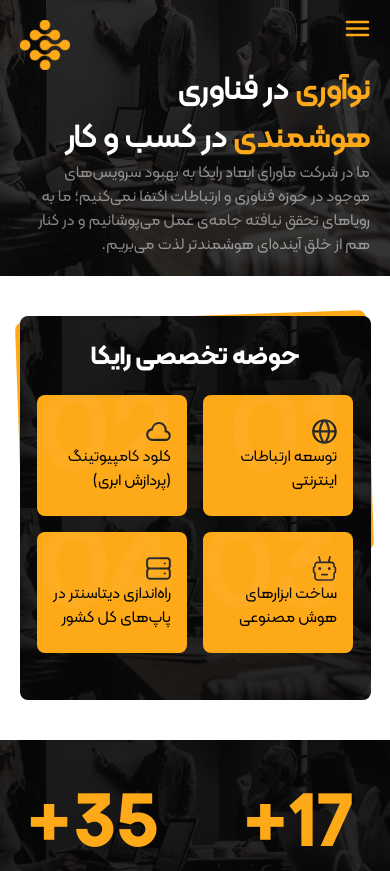
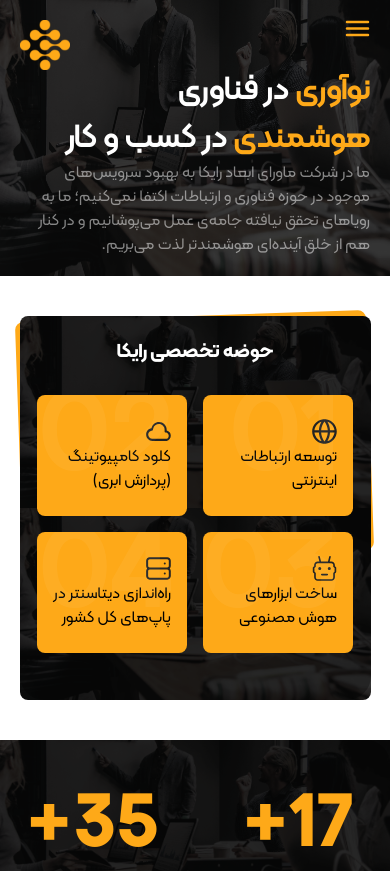
Before and after one commit to mahjs/Rayka-Main, a Next.js app: page / in a window 390 px wide. Shown: the top 871 px of the page. Built offline with nearby package versions, Linux system fonts and the light colour scheme.

Commit message:
make responsive for middle screens

```diff
--- a/src/app/globals.css
+++ b/src/app/globals.css
@@ -93,6 +93,9 @@ body {
   font-family: "KalamehExtraBold";
   font-size: 6.28713rem;
   font-weight: 800;
+  @media screen and (max-width: 1068px) {
+    font-size: 3.61406rem;
+  }
   @media screen and (max-width: 768px) {
     font-size: 4.61406rem;
   }
@@ -104,8 +107,11 @@ body {
   font-weight: 500;
   line-height: 150.5%;
   color: #fff;
+  @media screen and (max-width: 1068px) {
+    font-size: 1.81406rem;
+  }
   @media screen and (max-width: 768px) {
-    font-size: 1.61406rem;
+    font-size: 1.21406rem;
   }
 }
 
```
